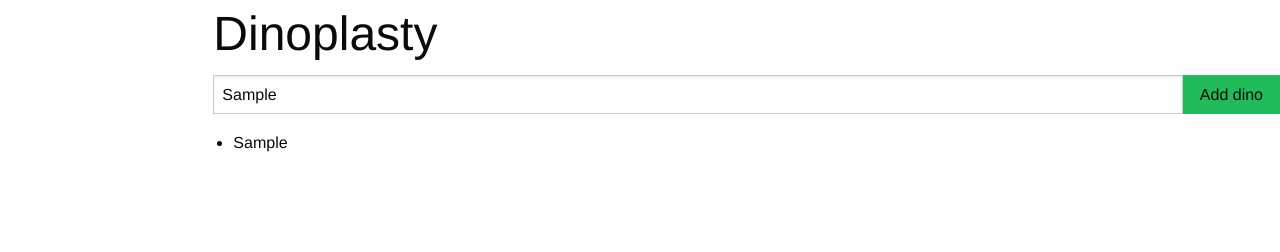
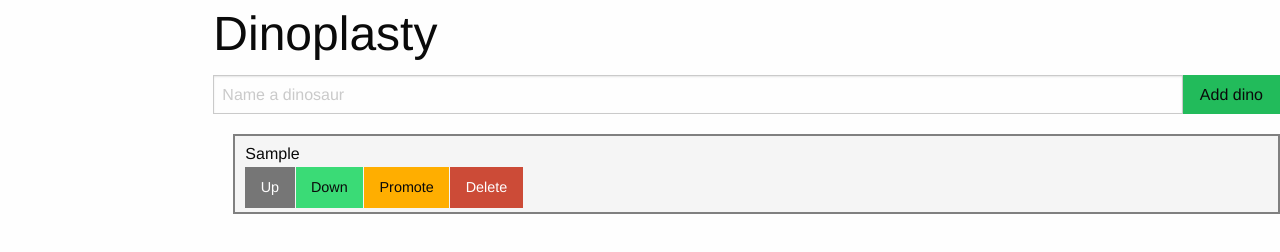
Before and after one commit to brow1144/dinoplasty, a plain HTML site: page index.html in a window 1280 px wide. Both pictures are taken after typing "Sample" into the empty fields and a click on the button "Add dino". Drawn offline with nearby package versions, Linux system fonts and the light colour scheme.

Commit message:
Delete and Highlight worked

```diff
--- a/app.css
+++ b/app.css
@@ -0,0 +1,8 @@
+li {
+    list-style-type: none;
+    height: 80px;
+    border: 2px solid grey;
+    margin: 20px 0 0 0;
+    padding: 5px 0 0 10px;
+    background-color: whitesmoke;
+}
--- a/app.js
+++ b/app.js
@@ -1,4 +1,5 @@
 const app = {
+
   init(selectors) {
     this.dinos = []
     this.max = 0
@@ -19,16 +20,79 @@ const app = {
     const listItem = this.renderListItem(dino)
     this.list.appendChild(listItem)
 
-    // TODO: Add the dino to this.dinos (Array)
+    this.dinos.unshift(dino.name)
 
     ++ this.max
+
+    //  const a = document.getElementsByClassName('secondary button')
+    // a[0].addEventListener('click', this.addFavorite)
+
+    // const b = document.getElementsByClassName('success button')
+    // b[0].addEventListener('click', this.addFavorite)
+
+    // const c = document.querySelector('.warning.button')
+    // c.addEventListener('click', this.addFavorite)
+
+    // const d = document.getElementsByClassName('alert button')
+    // d[0].addEventListener('click', this.addFavorite)
+
+    ev.target.reset()
   },
 
   renderListItem(dino) {
     const item = document.createElement('li')
+
+    const buttonDiv = document.createElement('div')
+    buttonDiv.setAttribute('class', 'button-group')
+
+    const up = document.createElement('a')
+    up.setAttribute('class', 'secondary button')
+    up.textContent = 'Up'
+
+    const down = document.createElement('a')
+    down.setAttribute('class', 'success button')
+    down.textContent = 'Down'
+
+    const promote = document.createElement('a')
+    promote.setAttribute('class', 'warning button')
+    promote.textContent = 'Promote'
+
+    const deleteButton = document.createElement('a')
+    deleteButton.setAttribute('class', 'alert button')
+    deleteButton.textContent = 'Delete'
+
+    buttonDiv.appendChild(up)
+    buttonDiv.appendChild(down)
+    buttonDiv.appendChild(promote)
+    buttonDiv.appendChild(deleteButton)
+
     item.textContent = dino.name
+
+    item.appendChild(buttonDiv)
+
+    promote.addEventListener('click', this.addFavorite)
+    deleteButton.addEventListener('click', this.deleteItem)
+
     return item
-  }
+  },
+
+  addFavorite(ev) {
+      ev.preventDefault()
+      const listHTML = ev.target.parentElement.parentElement
+      //console.log(listHTML)
+      if(listHTML.style.backgroundColor == 'lightgreen') {
+        listHTML.style.backgroundColor = 'whitesmoke'
+      } else {
+        listHTML.style.backgroundColor = 'lightgreen'
+      }
+  },
+
+  deleteItem(ev) {
+      ev.preventDefault()
+      const listHTML = ev.target.parentElement.parentElement
+      listHTML.remove()
+  },
+
 }
 
 app.init({
```
Also changed, not shown: index.html (line endings or trailing spaces).
